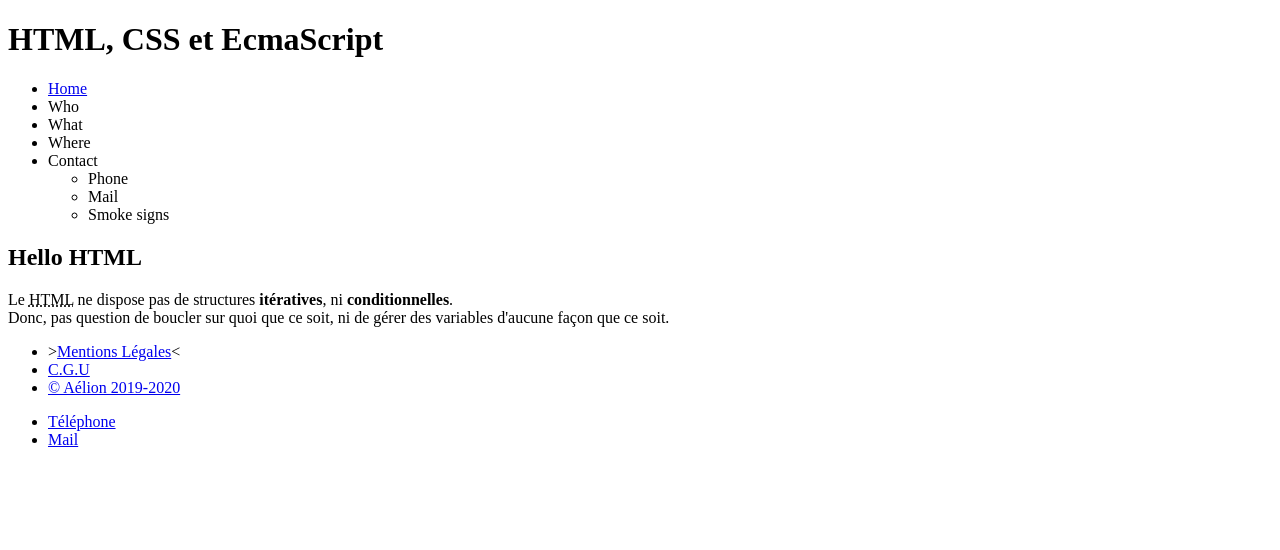
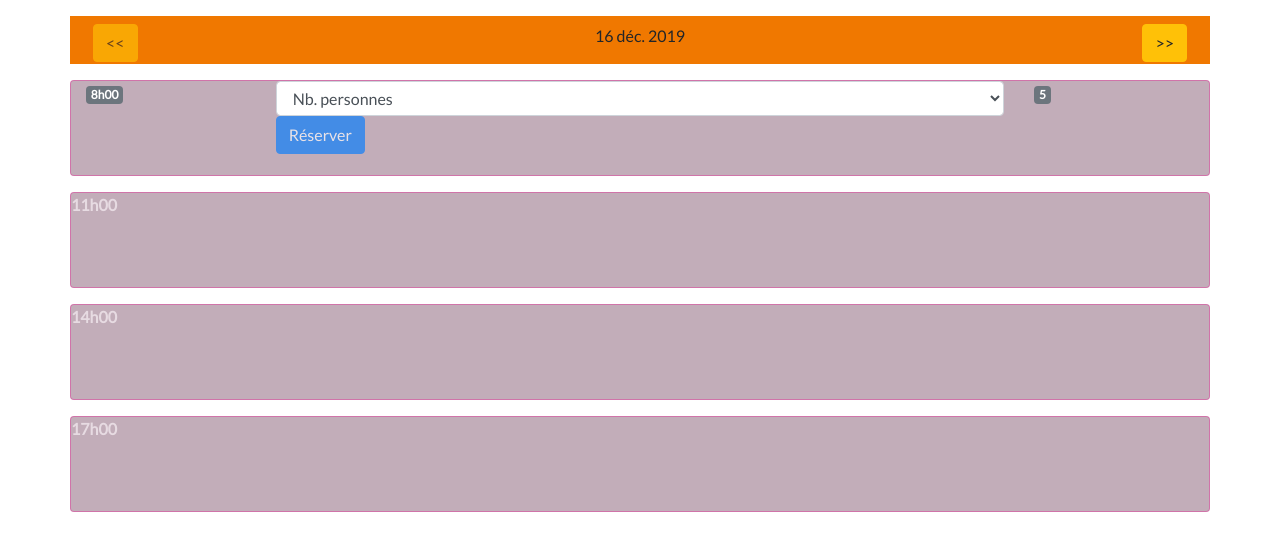
Before and after one commit to dacodemaniak/navette-spa, a website: page index.html in a window 1280 px wide. Drawn offline with nearby package versions, Linux system fonts and the light colour scheme.

Commit message:
Added tour interface

```diff
--- /dev/null
+++ b/assets/css/styles.css
@@ -0,0 +1,45 @@
+/**
+* styles.css : styles de base de l'application
+**/
+
+@import url('https://fonts.googleapis.com/css?family=Lato&display=swap');
+body {
+    font-family: Lato, sans-serif;
+    font-size: 1em;
+}
+
+ul {
+    list-style-type: none;
+    padding: 0;
+}
+
+#date-selector {
+    /** Selector for an IDentified element **/
+    height: 3em;
+    background-color: rgba(240, 120, 0, 1);
+    margin-top: 1em;
+    margin-bottom: 1em;
+    padding: .5em;
+}
+
+#date-selector div:nth-child(2) {
+    text-align: center;
+}
+
+#date-selector div:last-child {
+    text-align: right;
+}
+
+.tour {
+    /** Selector for a class attributed element **/
+    height: 6em;
+    background-color: hsla(325, 15%, 60%, .7);
+    font-weight: bold;
+    color: hsla(325, 33%, 95%, .7);
+    border-radius: 0.25em;
+    margin-bottom: 1em;
+}
+
+.tour.bordered {
+    border: solid 1px hsla(325, 60%, 60%, .7);
+}
--- a/index.html
+++ b/index.html
@@ -4,75 +4,76 @@
 <head>
     <meta charset="utf-8">
     <meta name="viewport" content="width=device-width,initial-scale=1,maximum-scale=1,user-scalable=no">
-    <title>Hello HTML !</title>
+
+    <title>Navette Economique</title>
+
+    <!-- Link stylesheets -->
+    <link href="./node_modules/bootstrap/dist/css/bootstrap.min.css" rel="stylesheet">
+    <link href="./assets/css/styles.css" rel="stylesheet">
 </head>
 
 <body>
-    <header>
-        <h1>HTML, CSS et EcmaScript</h1>
-    </header>
+    <div class="container">
+        <div id="date-selector" class="row">
+            <div class="col-2">
+                <a href="#" title="Previous date" class="btn btn-warning disabled" role="button">
+                    &lt;&lt;
+                </a>
+            </div>
 
-    <!-- Navigation links for my page -->
-    <nav>
-        <ul>
-            <!-- Row list container-->
-            <li>
-                <a href="#" title="Go to the HTML /CSS home">Home</a>
-            </li>
-            <li>Who</li>
-            <li>What</li>
-            <li>Where</li>
-            <li>
-                Contact
-                <ul>
-                    <li>Phone</li>
-                    <li>Mail</li>
-                    <li>Smoke signs</li>
-                </ul>
-            </li>
-        </ul>
-    </nav>
-    <!-- End of navigation links -->
+            <div class="col-8">
+                <span>16 déc. 2019</span>
+            </div>
 
-    <main>
-        <!-- Begin of user visible content -->
-        <header>
-            <h2>Hello HTML</h2>
-        </header>
+            <div class="col-2">
+                <a href="#" title="Next date" class="btn btn-warning" role="button">
+                    &gt;&gt;
+                </a>
+            </div>
+        </div>
 
-        <p>
-            Le <abbr title="Hyper Text Markup Language">HTML</abbr> ne dispose pas de structures <strong>it&eacute;ratives</strong>, ni <strong>conditionnelles</strong>.<br> Donc, pas question de boucler sur quoi que ce soit, ni de g&eacute;rer des variables
-            d'aucune façon que ce soit.
-        </p>
-        <!-- End of user visible content -->
-    </main>
+        <main>
+            <ul>
+                <!-- Tours list of the day -->
+                <li class="tour bordered row" id="tour-1">
+                    <div class="col-2"><span class="badge badge-secondary">8h00</span></div>
 
-    <footer>
-        <nav>
-            <ul>
-                <li>
-                    &gt;<a href="./legals.html" title="Mentions L&eacute;gales">Mentions L&eacute;gales</a>&lt;
+                    <form id="tour-form-1" class="col-8">
+                        <select size="1" class="form-control">
+                            <option value="" disabled selected>Nb. personnes</option>
+                            <option value="1">1</option>
+                            <option value="2">2</option>
+                            <option value="3">3</option>
+                            <option value="4">4</option>
+                            <option value="5">5</option>
+                        </select>
+                        <button type="button" disabled class="btn btn-primary">
+                            Réserver
+                        </button>
+                    </form>
+
+                    <div class="col-2">
+                        <span class="badge badge-secondary">
+                            5
+                        </span>
+                    </div>
+
                 </li>
-                <li>
-                    <a href="./cgu.html" title="Conditions G&eacute;n&eacute;rales d'Utilisation">C.G.U</a>
+
+                <li class="tour bordered row" id="tour-2">
+                    11h00
                 </li>
-                <li>
-                    <a href="https://www.aelion.fr" target="_new" title="A&eacute;lion">&copy; A&eacute;lion 2019-2020</a>
+
+                <li class="tour bordered row" id="tour-3">
+                    14h00
+                </li>
+
+                <li class="tour bordered row" id="tour-4">
+                    17h00
                 </li>
             </ul>
-        </nav>
-
-        <nav>
-            <ul>
-                <li>
-                    <a href="tel:+(33)611111111" title="Call us !">Téléphone</a>
-                </li>
-                <li>
-                    <a href="mailto:you@you.com&subject=Contact me please!" title="Mail us !">Mail</a>
-                </li>
-            </ul>
-        </nav>
-    </footer>
+        </main>
+    </div>
 </body>
 
 </html>
--- a/package.json
+++ b/package.json
@@ -20,5 +20,8 @@
   "bugs": {
     "url": "https://github.com/dacodedmaniak/dirty-navette/issues"
   },
-  "homepage": "https://github.com/dacodedmaniak/dirty-navette#readme"
+  "homepage": "https://github.com/dacodedmaniak/dirty-navette#readme",
+  "dependencies": {
+    "bootstrap": "^4.4.1"
+  }
 }
```
Also changed, not shown: 1 other file.
